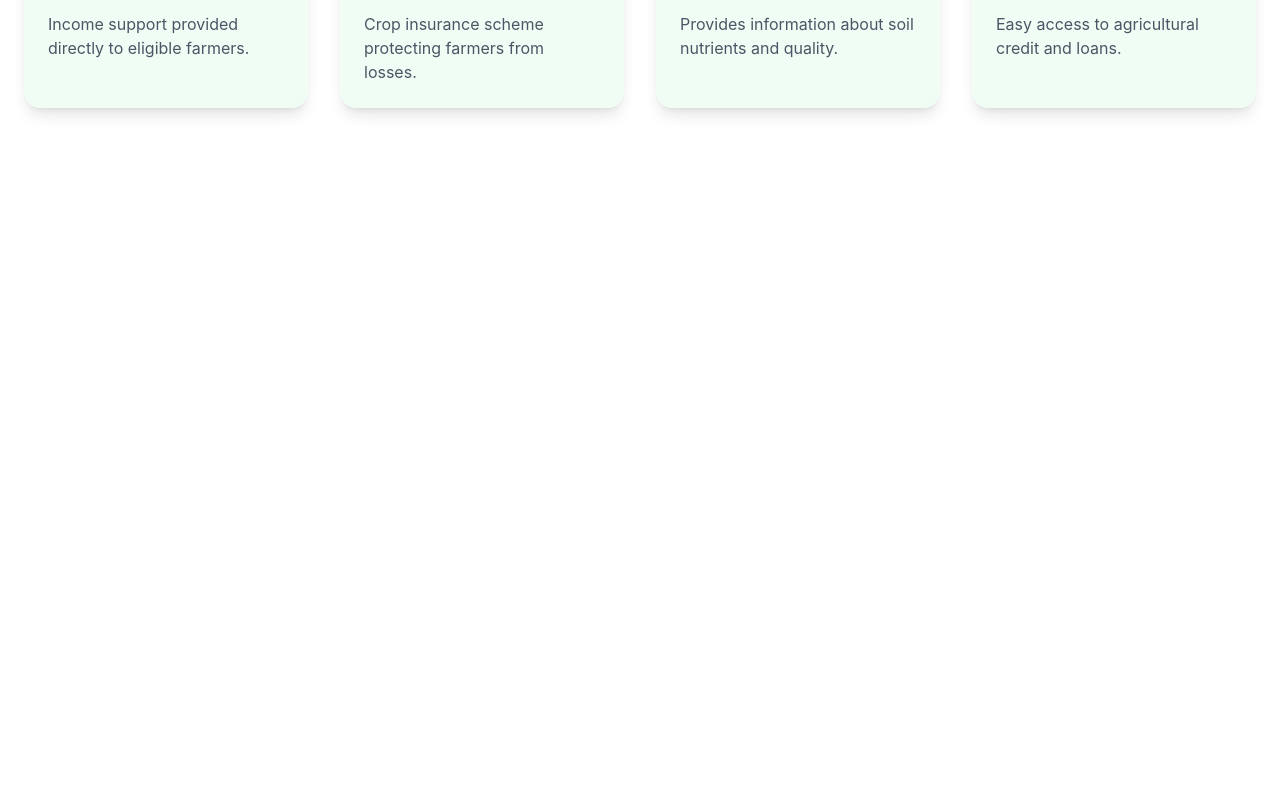
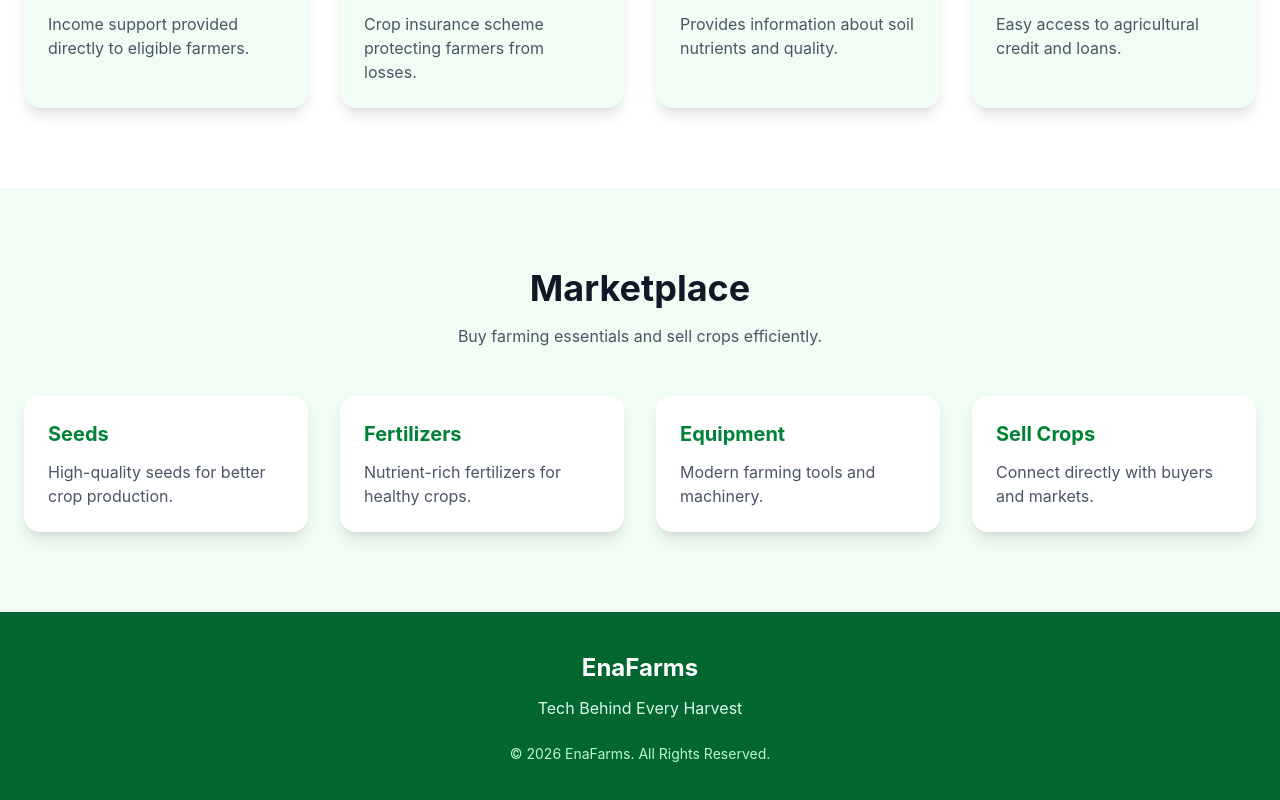
Before and after one commit to EnaVerse-20/EnaFarms, a React (Vite) app in the folder temp-app/: page / in a window 1280 px wide. Shown: the part 2076-2876 px from the top of the page. Before the commit the page ends 2264 px from the top, so only its background shows below. Built offline with nearby package versions, Linux system fonts and the light colour scheme.

Commit message:
Added marketplace and footer sections

```diff
--- a/temp-app/src/App.jsx
+++ b/temp-app/src/App.jsx
@@ -3,6 +3,8 @@ import Hero from "./components/Hero";
 import Services from "./components/Services";
 import Weather from "./components/Weather";
 import Schemes from "./components/Schemes";
+import Marketplace from "./components/marketPlace";
+import Footer from "./components/Footer";
 function App() {
   return (
     <>
@@ -11,6 +13,8 @@ function App() {
       <Services/>
       <Weather/>
       <Schemes/>
+      <Marketplace/>
+      <Footer/>
     </>
   );
 }
--- /dev/null
+++ b/temp-app/src/components/Footer.jsx
@@ -0,0 +1,21 @@
+function Footer() {
+  return (
+    <footer className="bg-green-800 text-white py-10">
+      <div className="max-w-7xl mx-auto px-6 text-center">
+
+        <h2 className="text-2xl font-bold">EnaFarms</h2>
+
+        <p className="mt-3 text-green-100">
+          Tech Behind Every Harvest
+        </p>
+
+        <p className="mt-6 text-sm text-green-200">
+          © 2026 EnaFarms. All Rights Reserved.
+        </p>
+
+      </div>
+    </footer>
+  );
+}
+
+export default Footer;
--- /dev/null
+++ b/temp-app/src/components/Marketplace.jsx
@@ -0,0 +1,55 @@
+function Marketplace() {
+  const products = [
+    {
+      title: "Seeds",
+      description: "High-quality seeds for better crop production."
+    },
+    {
+      title: "Fertilizers",
+      description: "Nutrient-rich fertilizers for healthy crops."
+    },
+    {
+      title: "Equipment",
+      description: "Modern farming tools and machinery."
+    },
+    {
+      title: "Sell Crops",
+      description: "Connect directly with buyers and markets."
+    }
+  ];
+
+  return (
+    <section className="py-20 bg-green-50">
+      <div className="max-w-7xl mx-auto px-6">
+
+        <h2 className="text-4xl font-bold text-center text-gray-900">
+          Marketplace
+        </h2>
+
+        <p className="text-center text-gray-600 mt-4 mb-12">
+          Buy farming essentials and sell crops efficiently.
+        </p>
+
+        <div className="grid md:grid-cols-2 lg:grid-cols-4 gap-8">
+          {products.map((product, index) => (
+            <div
+              key={index}
+              className="bg-white p-6 rounded-2xl shadow-lg hover:shadow-xl transition"
+            >
+              <h3 className="text-xl font-bold text-green-700 mb-3">
+                {product.title}
+              </h3>
+
+              <p className="text-gray-600">
+                {product.description}
+              </p>
+            </div>
+          ))}
+        </div>
+
+      </div>
+    </section>
+  );
+}
+
+export default Marketplace;
```
